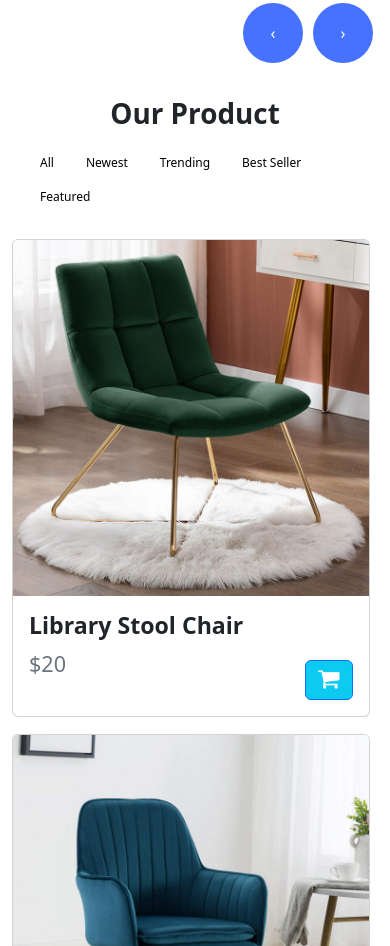
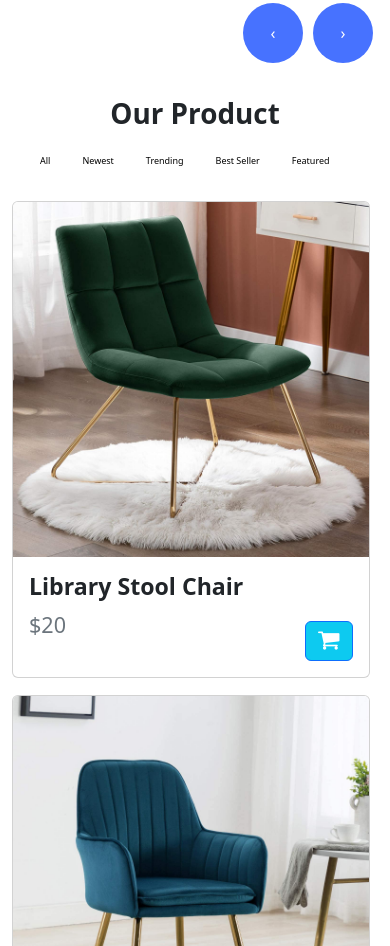
Before and after one commit to dev-hamza7977/Comforty-proj, a plain HTML site: page index.html in a window 390 px wide. Shown: the part 1591-2537 px from the top of the page. Drawn offline with nearby package versions, Linux system fonts and the light colour scheme.

Commit message:
updated completed

```diff
--- a/style.css
+++ b/style.css
@@ -93,7 +93,7 @@
   .product-nav {
     text-decoration: none;
     color: black;
-    font-size: 12px;
+    font-size: 10px;
   }
 }
 
@@ -120,6 +120,6 @@
   .product-nav {
     text-decoration: none;
     color: black;
-    font-size: 12px;
+    font-size: 9px;
   }
 }
```
